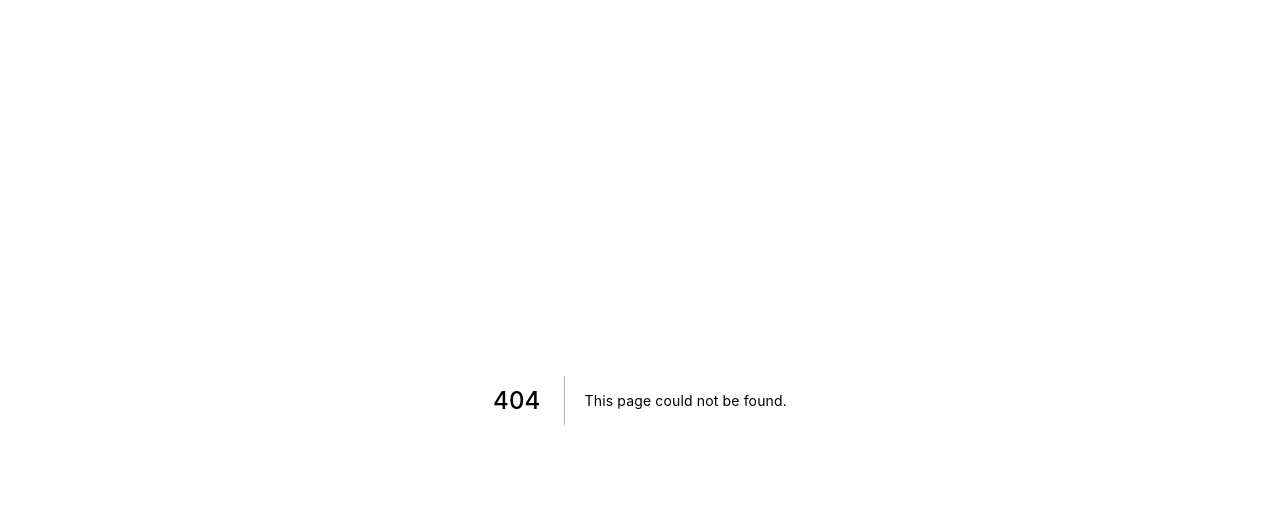
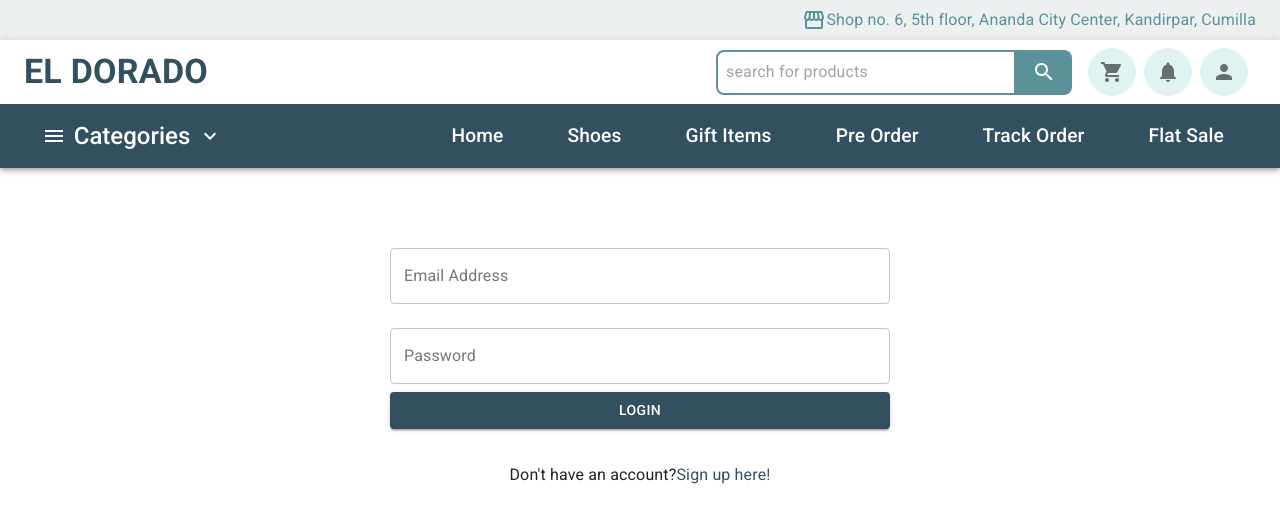
Before and after one commit to nayeem101/nextjs-ecommerce, a Next.js app: page /auth/login in a window 1280 px wide. Before the commit this address had no page. Shown: the top 522 px of the page. Built offline with nearby package versions, Linux system fonts and the light colour scheme.

Commit message:
created login system with help of formik

```diff
--- /dev/null
+++ b/Components/Auth/InputField.tsx
@@ -0,0 +1,7 @@
+import { TextField } from "@material-ui/core";
+
+const InputField = ({ ...props }) => {
+   return <TextField fullWidth variant="outlined" margin="normal" {...props} />;
+};
+
+export default InputField;
--- /dev/null
+++ b/Components/Auth/index.tsx
@@ -0,0 +1,77 @@
+import theme from "../../src/theme";
+import InputField from "./InputField";
+
+import Link from "next/link";
+
+import { Box, Button, Typography, Link as MuiLink } from "@material-ui/core";
+
+import { useFormik } from "formik";
+import * as Yup from "yup";
+
+const LoginSchema = Yup.object({
+   email: Yup.string()
+      .email("Invalid email")
+      .required("Email cannot be empty!"),
+   password: Yup.string()
+      .min(6, "Password should at least 6 characters")
+      .required("password is required"),
+});
+
+const AuthForm = ({ elements }) => {
+   console.log(elements[0]);
+
+   const formik = useFormik({
+      initialValues: { email: "", password: "" },
+      validationSchema: LoginSchema,
+      onSubmit: () => console.log("form submited"),
+   });
+   return (
+      <Box
+         sx={{
+            marginTop: theme.spacing(8),
+            display: "flex",
+            flexDirection: "column",
+            width: 500,
+            margin: "0 auto",
+         }}
+      >
+         <form onSubmit={formik.handleSubmit}>
+            <InputField
+               label="Email Address"
+               name="email"
+               type="email"
+               value={formik.values.email}
+               onChange={formik.handleChange}
+               error={formik.touched.email || formik.errors.email}
+               helperText={formik.touched.email && formik.errors.email}
+            />
+            <InputField
+               label="Password"
+               name="password"
+               type="password"
+               value={formik.values.password}
+               onChange={formik.handleChange}
+               error={formik.touched.password || formik.errors.password}
+               helperText={formik.touched.password && formik.errors.password}
+            />
+            <Button fullWidth variant="contained" color="primary" type="submit">
+               Login
+            </Button>
+         </form>
+
+         <Typography
+            variant="subtitle1"
+            style={{ textAlign: "center", marginTop: theme.spacing(4) }}
+         >
+            Don't have an account?
+            <Link href="signup">
+               <MuiLink underline="hover" color="primary">
+                  Sign up here!
+               </MuiLink>
+            </Link>
+         </Typography>
+      </Box>
+   );
+};
+
+export default AuthForm;
--- a/package.json
+++ b/package.json
@@ -7,12 +7,14 @@
     "@material-ui/icons": "^4.11.2",
     "axios": "^0.21.1",
     "clsx": "^1.1.1",
+    "formik": "^2.2.9",
     "graphql": "^15.5.1",
     "graphql-request": "^3.5.0",
     "next": "^10.0.5",
     "react": "^17.0.1",
     "react-dom": "^17.0.1",
-    "swr": "^0.5.6"
+    "swr": "^0.5.6",
+    "yup": "^0.32.9"
   },
   "scripts": {
     "dev": "next",
--- /dev/null
+++ b/pages/auth/login.tsx
@@ -0,0 +1,16 @@
+import React from "react";
+import Navfull from "../../Components/Navbar";
+
+import Auth from "../../Components/Auth";
+
+const login = () => {
+   return (
+      <>
+         <Navfull />
+
+         <Auth elements={["email", "password"]} />
+      </>
+   );
+};
+
+export default login;
```
Also changed, not shown: pages/auth/signup.tsx (added, +16 -0 lines), 1 other file (tests, documents, lock files or other folders).
